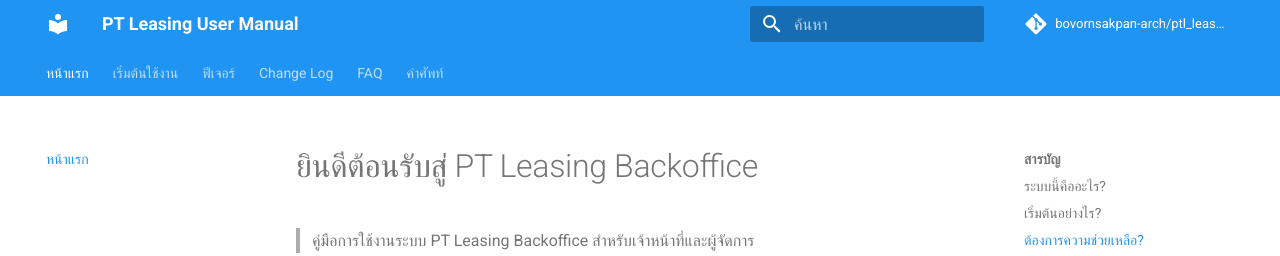
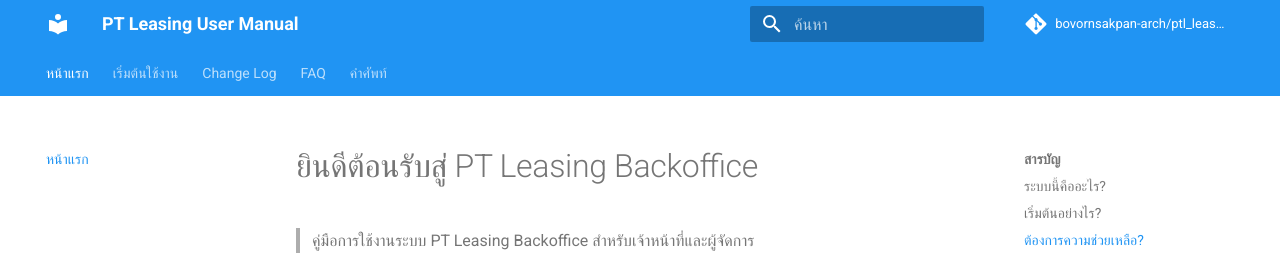
Before and after one commit to bovornsakpan-arch/ptl_leasing, an MkDocs documentation site: the page built from docs/user-manual/docs/index.md, in a window 1280 px wide and 1094 px high. Shown: the top 256 px of the window. Built offline with MkDocs 1.6.1 and Material for MkDocs 9.7.7, drawn with Linux system fonts in a browser that asks for light colours; comment, search, counter and statistics services are not loaded.

Commit message:
fix(manual): pin mkdocs-material<9.6, remove strict mode, fix features/ nav
Co-Authored-By: Claude Sonnet 4.6 <noreply@anthropic.com>

```diff
--- a/docs/user-manual/mkdocs.yml
+++ b/docs/user-manual/mkdocs.yml
@@ -24,7 +24,6 @@ plugins:
 nav:
   - หน้าแรก: index.md
   - เริ่มต้นใช้งาน: getting-started.md
-  - ฟีเจอร์: features/
   - Change Log: change-log.md
   - FAQ: faq.md
   - คำศัพท์: glossary.md
```
Also changed, not shown: 1 other file.
